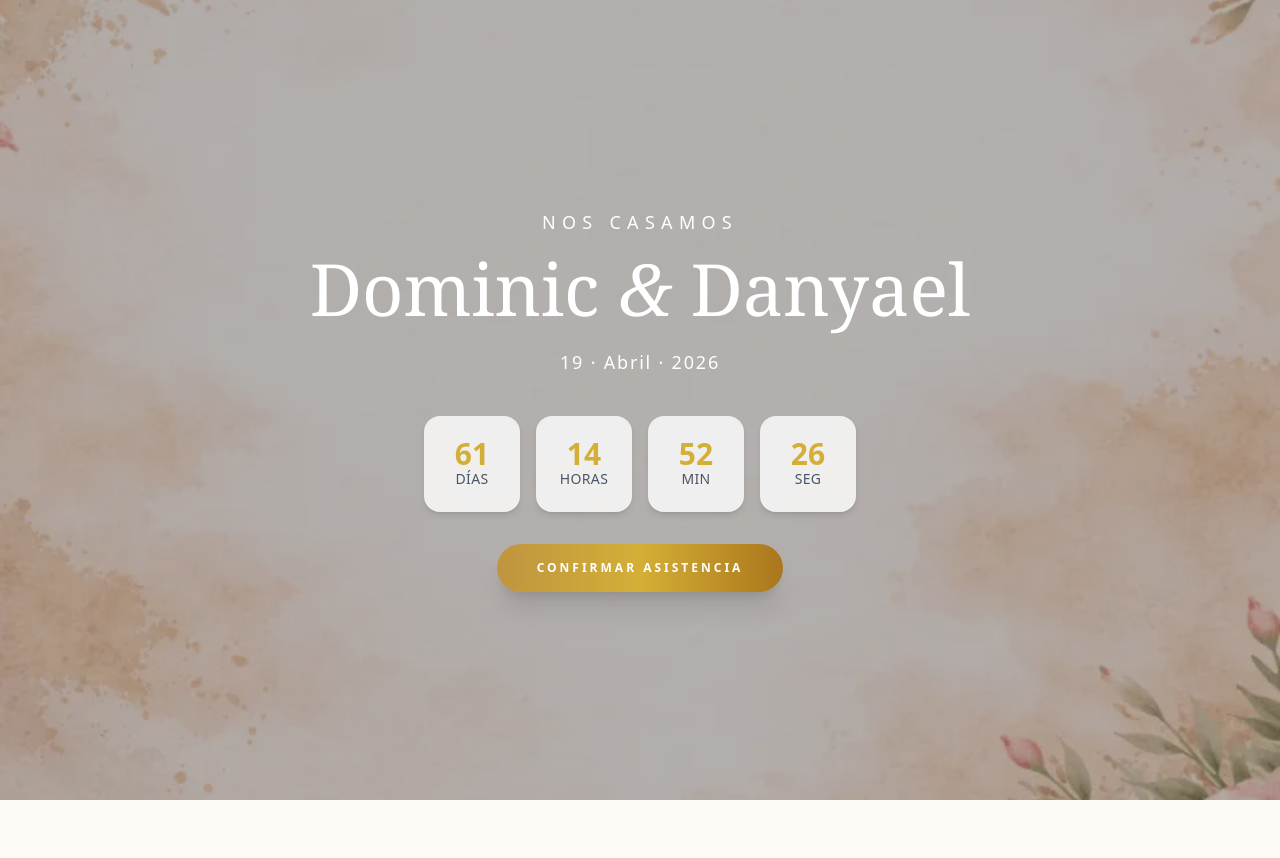
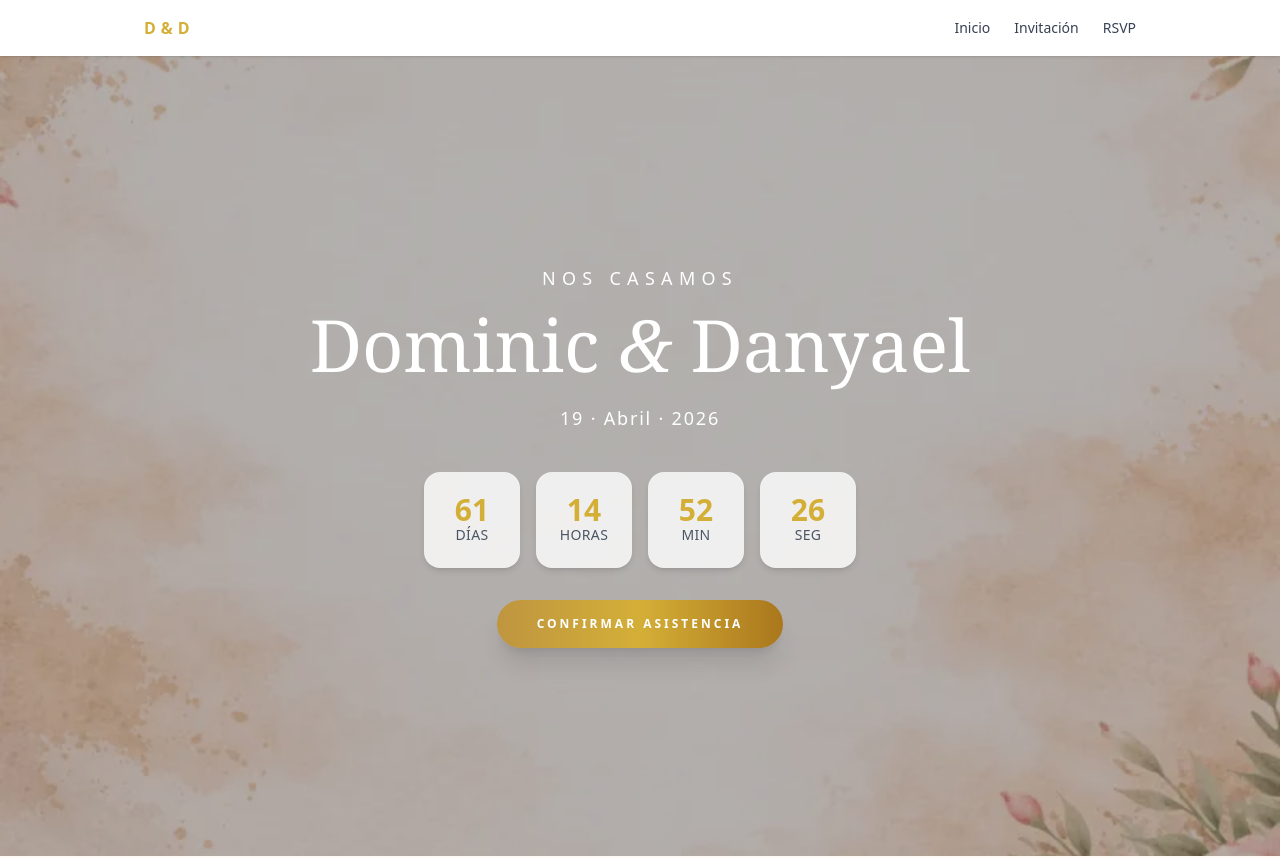
Before and after one commit to Dan5166/nuestra-boda-2026-front, a React (Vite) app: page / in a window 1280 px wide. Shown: the top 858 px of the page. Built offline with nearby package versions, Linux system fonts and the light colour scheme.

Commit message:
ADD Navbar

```diff
--- a/src/App.tsx
+++ b/src/App.tsx
@@ -2,15 +2,16 @@ import { Routes, Route } from "react-router-dom";
 import RSVPPage from "./pages/RSVPPage";
 import Home from "./pages/Home";
 import Invitation from "./pages/Invitation";
+import Layout from "./components/Layout";
 
 function App() {
   return (
     <Routes>
-      <Route path="/rsvp" element={<RSVPPage />} />
-      <Route path="/rsvp/:code" element={<RSVPPage />} />
-      <Route path="/" element={<Home />} />
-      <Route path="/invitation" element={<Invitation />} />
-      <Route path="/invitation/:code" element={<Invitation />} />
+      <Route element={<Layout />}>
+        <Route path="/" element={<Home />} />
+        <Route path="/invitation" element={<Invitation />} />
+        <Route path="/rsvp" element={<RSVPPage />} />
+      </Route>
     </Routes>
   );
 }
--- /dev/null
+++ b/src/components/Layout.tsx
@@ -0,0 +1,14 @@
+import { Outlet, useSearchParams } from "react-router-dom";
+import Navbar from "./Navbar";
+
+export default function Layout() {
+  const [searchParams] = useSearchParams();
+  const code = searchParams.get("code");
+
+  return (
+    <>
+      <Navbar code={code} />
+      <Outlet />
+    </>
+  );
+}
--- /dev/null
+++ b/src/components/Navbar.tsx
@@ -0,0 +1,45 @@
+import { Link } from "react-router-dom";
+
+interface NavbarProps {
+  code: string | null;
+}
+
+export default function Navbar({ code }: NavbarProps) {
+  const withCode = (path: string) => {
+    if (!code) return path;
+    return `${path}?code=${code}`;
+  };
+
+  return (
+    <nav className="w-full bg-white/80 backdrop-blur shadow-sm sticky top-0 z-50">
+      <div className="max-w-5xl mx-auto px-4 py-4 flex justify-between items-center">
+        <span className="font-semibold tracking-wide text-[#d4af37]">
+          D & D
+        </span>
+
+        <div className="flex gap-6 text-sm font-medium">
+          <Link
+            to={withCode("/")}
+            className="text-gray-700 hover:text-[#d4af37] transition"
+          >
+            Inicio
+          </Link>
+
+          <Link
+            to={withCode("/invitation")}
+            className="text-gray-700 hover:text-[#d4af37] transition"
+          >
+            Invitación
+          </Link>
+
+          <Link
+            to={withCode("/rsvp")}
+            className="text-gray-700 hover:text-[#d4af37] transition"
+          >
+            RSVP
+          </Link>
+        </div>
+      </div>
+    </nav>
+  );
+}
```
